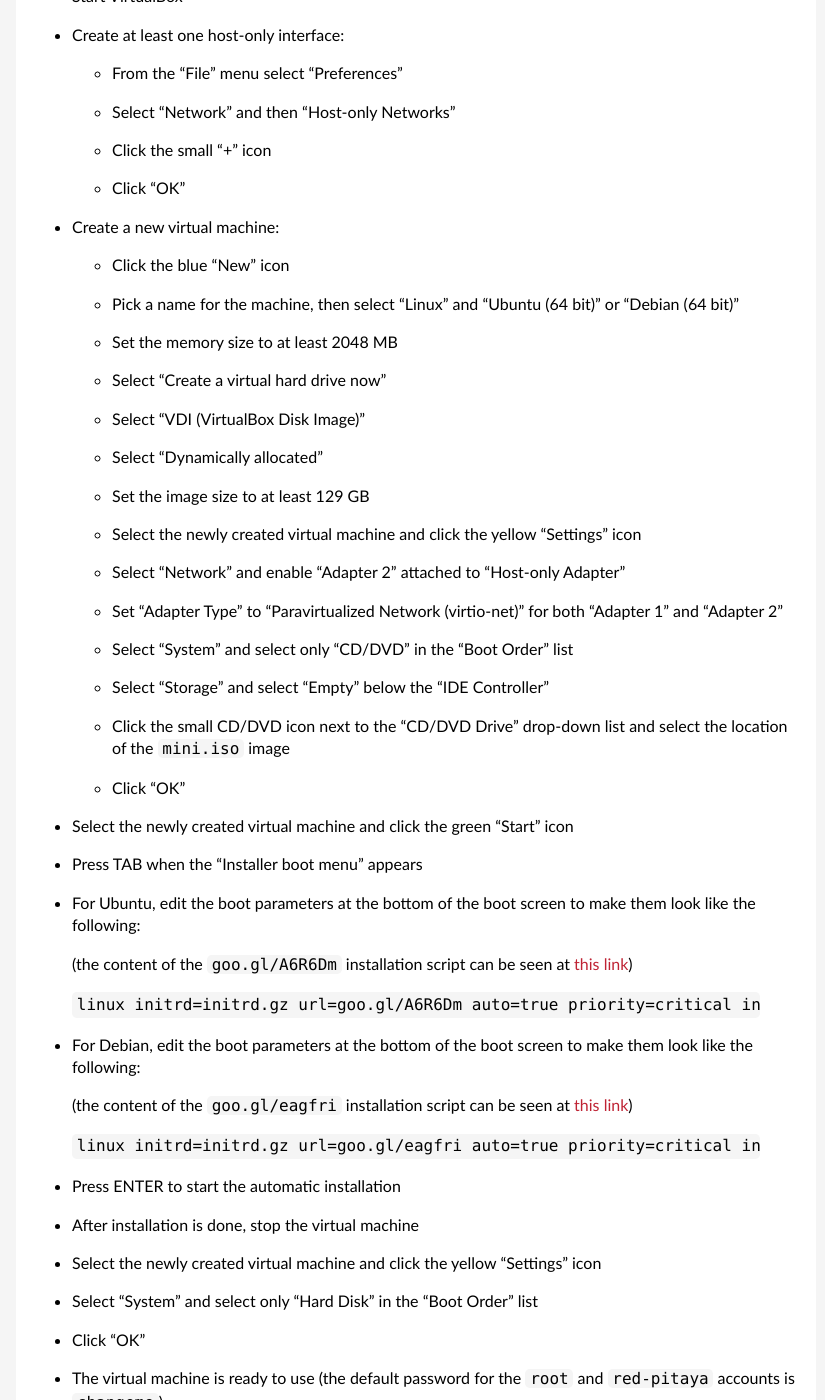
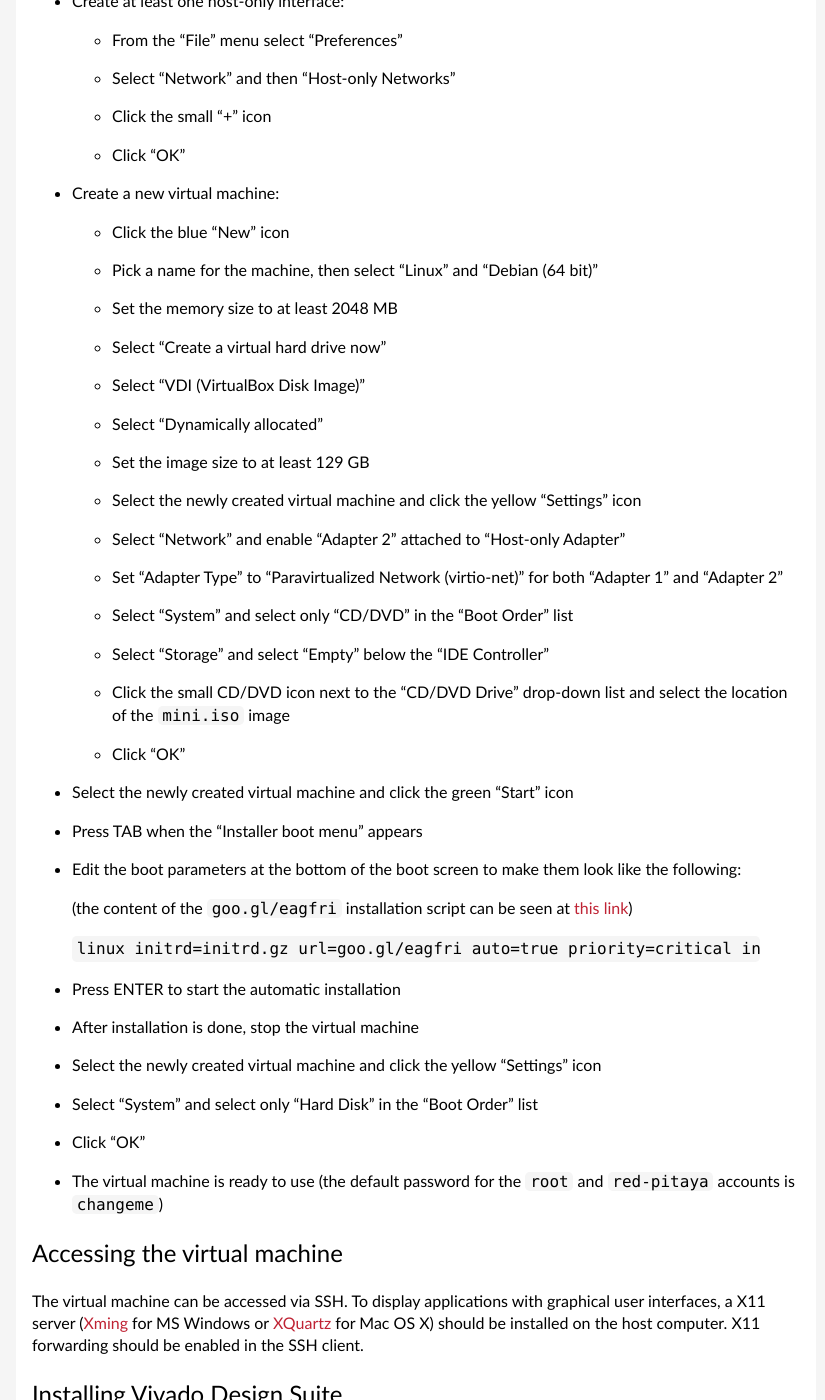
Before and after one commit to pavel-demin/red-pitaya-notes, a Jekyll site: the page built from development-machine.md, in a window 1280 px wide and 1400 px high, scrolled down 382 px. Shown: the whole window, without its empty margins (224-1049 px from the left). Built offline with Jekyll 4.4.1, drawn with Linux system fonts in a browser that asks for light colours; some of the changed text lies outside the part shown.

Commit message:
remove Ubuntu from development-machine

```diff
--- a/development-machine.md
+++ b/development-machine.md
@@ -4,14 +4,14 @@
 permalink: /development-machine/
 ---
 
-The following are the instructions for installing a virtual machine with [Ubuntu](http://wiki.ubuntu.com/TrustyTahr/ReleaseNotes) 14.04.5 (amd64) or [Debian](http://www.debian.org/releases/jessie) 8.6 (amd64) and [Vivado Design Suite](http://www.xilinx.com/products/design-tools/vivado) 2016.4 with full SDK.
+The following are the instructions for installing a virtual machine with [Debian](http://www.debian.org/releases/jessie) 8.9 (amd64) and [Vivado Design Suite](http://www.xilinx.com/products/design-tools/vivado) 2016.4 with full SDK.
 
-Creating virtual machine with Ubuntu 14.04.5 (amd64) or Debian 8.6 (amd64)
+Creating virtual machine with Debian 8.9 (amd64)
 -----
 
 - Download and install [VirtualBox](https://www.virtualbox.org/wiki/Downloads)
 
-- Download [mini.iso](http://ftp.heanet.ie/pub/ubuntu/dists/trusty-updates/main/installer-amd64/current/images/netboot/mini.iso) for Ubuntu 14.04.5 or [mini.iso](http://ftp.heanet.ie/pub/debian/dists/jessie/main/installer-amd64/current/images/netboot/mini.iso) for Debian 8.6
+- Download [mini.iso](http://ftp.heanet.ie/pub/debian/dists/jessie/main/installer-amd64/current/images/netboot/mini.iso) for Debian 8.9
 
 - Start VirtualBox
 
@@ -29,7 +29,7 @@
 
   - Click the blue "New" icon
 
-  - Pick a name for the machine, then select "Linux" and "Ubuntu (64 bit)" or "Debian (64 bit)"
+  - Pick a name for the machine, then select "Linux" and "Debian (64 bit)"
 
   - Set the memory size to at least 2048 MB
 
@@ -59,15 +59,7 @@
 
 - Press TAB when the "Installer boot menu" appears
 
-- For Ubuntu, edit the boot parameters at the bottom of the boot screen to make them look like the following:
-
-  (the content of the `goo.gl/A6R6Dm` installation script can be seen at [this link](https://github.com/pavel-demin/red-pitaya-notes/blob/gh-pages/etc/ubuntu.seed))
-
-{% highlight bash %}
-linux initrd=initrd.gz url=goo.gl/A6R6Dm auto=true priority=critical interface=auto
-{% endhighlight %}
-
-- For Debian, edit the boot parameters at the bottom of the boot screen to make them look like the following:
+- Edit the boot parameters at the bottom of the boot screen to make them look like the following:
 
   (the content of the `goo.gl/eagfri` installation script can be seen at [this link](https://github.com/pavel-demin/red-pitaya-notes/blob/gh-pages/etc/debian.seed))
 
@@ -109,7 +101,7 @@
 
 - Follow the installation wizard and don't forget to select "Software Development Kit" on the installation customization page (for detailed information on installation, see [UG973](http://www.xilinx.com/support/documentation/sw_manuals/xilinx2016_3/ug973-vivado-release-notes-install-license.pdf))
 
-- Xilinx SDK requires `gmake` that is unavailable on Ubuntu and Debian. The following command creates a symbolic link called `gmake` and pointing to `make`:
+- Xilinx SDK requires `gmake` that is unavailable on Debian. The following command creates a symbolic link called `gmake` and pointing to `make`:
 {% highlight bash %}
 ln -s make /usr/bin/gmake
 {% endhighlight %}
```
